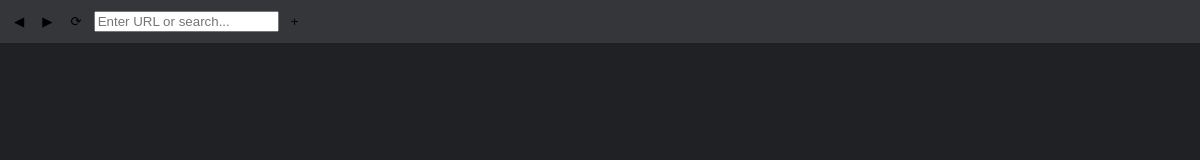
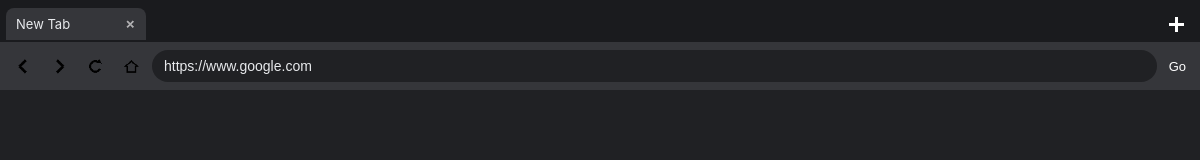
Before and after one commit to FED-OS/Surf-FED-Internet-Broswer, an Electron app: page index.html in a window 1200 px wide. Drawn offline with Linux system fonts and the light colour scheme.

Commit message:
Update index.html for Electron Browser layout

```diff
--- a/index.html
+++ b/index.html
@@ -1,21 +1,37 @@
 <!DOCTYPE html>
-<html lang="en">
+<html>
 <head>
   <meta charset="UTF-8" />
-  <meta name="viewport" content="width=device-width, initial-scale=1.0" />
-  <title>Surf-FED</title>
+  <title>Electron Browser</title>
   <link rel="stylesheet" href="styles.css" />
 </head>
 <body>
+  <div id="tab-bar">
+    <div id="tabs"></div>
+    <button id="new-tab-btn" title="New tab">
+      <img src="assets/icons/ui/new-tab.png" alt="New tab" />
+    </button>
+  </div>
+
   <div id="toolbar">
-    <button id="backBtn">◀</button>
-    <button id="forwardBtn">▶</button>
-    <button id="reloadBtn">⟳</button>
-    <input type="text" id="addressBar" placeholder="Enter URL or search..." />
-    <button id="newTabBtn">+</button>
+    <button id="back-btn" title="Back">
+      <img src="assets/icons/ui/back.png" alt="Back" />
+    </button>
+    <button id="forward-btn" title="Forward">
+      <img src="assets/icons/ui/forward.png" alt="Forward" />
+    </button>
+    <button id="reload-btn" title="Reload">
+      <img src="assets/icons/ui/reload.png" alt="Reload" />
+    </button>
+    <button id="home-btn" title="Home">
+      <img src="assets/icons/ui/home.png" alt="Home" />
+    </button>
+    <input id="address-bar" type="text" placeholder="Search or enter address" />
+    <button id="go-btn">Go</button>
   </div>
-  <div id="tabBar"></div>
-  <div id="webviewContainer"></div>
+
+  <div id="views"></div>
+
   <script src="renderer.js"></script>
 </body>
 </html>
```
